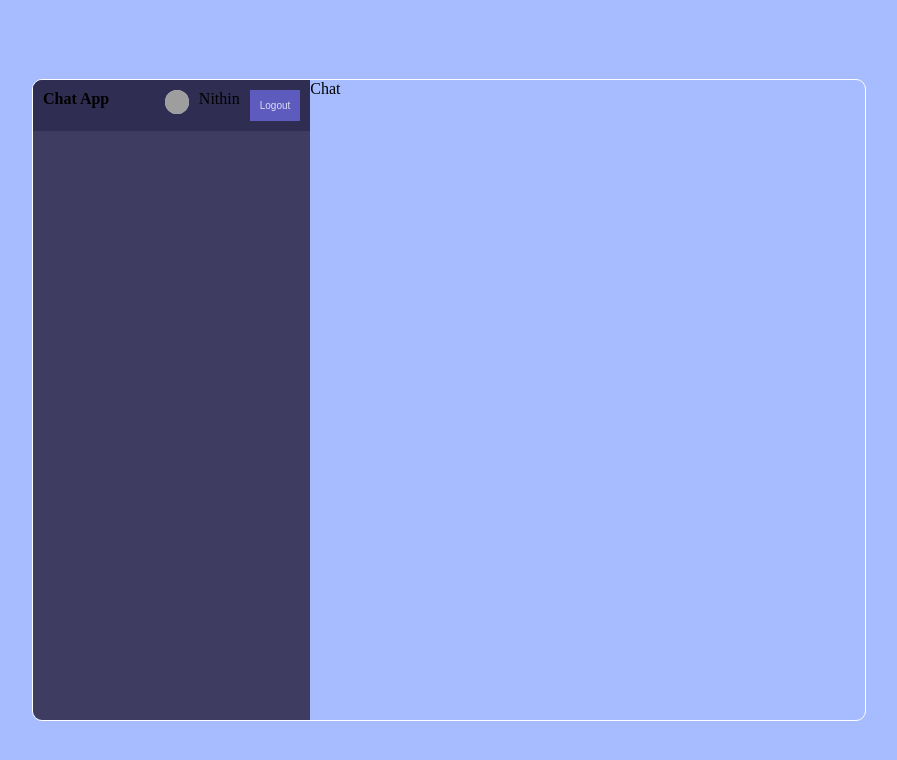
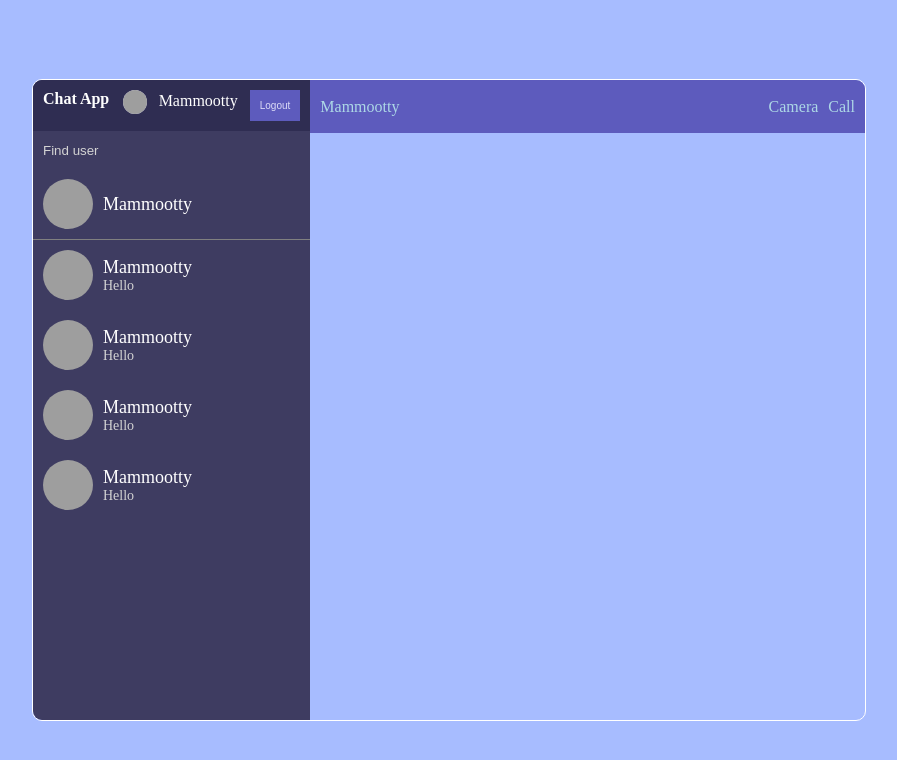
Before and after one commit to nithinpk01/chatApp, a React app: page / in a window 1280 px wide. Shown: the whole page, without its empty margins (191-1088 px from the left). Built offline with nearby package versions, Linux system fonts and the light colour scheme; grey boxes are pictures that could not be loaded.

Commit message:
chat and search component

```diff
--- a/src/components/Chat.jsx
+++ b/src/components/Chat.jsx
@@ -2,6 +2,14 @@ import React from 'react'
 
 export const Chat = () => {
     return (
-        <div className='chat'>Chat</div>
+        <div className='chat'>
+            <div className='chatInfo'>
+                <span>Mammootty</span>
+                <div className='chatIcons'>
+                    <span>Camera</span>
+                    <span>Call</span>
+                </div>
+            </div>
+        </div>
     )
 }
--- /dev/null
+++ b/src/components/Chats.jsx
@@ -0,0 +1,36 @@
+import React from 'react'
+
+export const Chats = () => {
+    return (
+        <div className='chats'>
+            <div className='userChat'>
+                <img src="https://encrypted-tbn0.gstatic.com/images?q=tbn:ANd9GcQ8-qoEu8CufLRikenolkGsWfU8deYoArcacQBtKn1rPQ&s" alt="" />
+                <div className="userChatInfo">
+                    <span>Mammootty</span>
+                    <p>Hello</p>
+                </div>
+            </div>
+            <div className='userChat'>
+                <img src="https://encrypted-tbn0.gstatic.com/images?q=tbn:ANd9GcQ8-qoEu8CufLRikenolkGsWfU8deYoArcacQBtKn1rPQ&s" alt="" />
+                <div className="userChatInfo">
+                    <span>Mammootty</span>
+                    <p>Hello</p>
+                </div>
+            </div>
+            <div className='userChat'>
+                <img src="https://encrypted-tbn0.gstatic.com/images?q=tbn:ANd9GcQ8-qoEu8CufLRikenolkGsWfU8deYoArcacQBtKn1rPQ&s" alt="" />
+                <div className="userChatInfo">
+                    <span>Mammootty</span>
+                    <p>Hello</p>
+                </div>
+            </div>
+            <div className='userChat'>
+                <img src="https://encrypted-tbn0.gstatic.com/images?q=tbn:ANd9GcQ8-qoEu8CufLRikenolkGsWfU8deYoArcacQBtKn1rPQ&s" alt="" />
+                <div className="userChatInfo">
+                    <span>Mammootty</span>
+                    <p>Hello</p>
+                </div>
+            </div>
+        </div>
+    )
+}
--- a/src/components/Home.jsx
+++ b/src/components/Home.jsx
@@ -1,5 +1,5 @@
 import React from 'react'
-import '../components/Register.scss';
+import '../components/Style.scss';
 import { Sidebar } from './Sidebar'
 import { Chat } from './Chat'
 export const Home = () => {
--- a/src/components/Login.jsx
+++ b/src/components/Login.jsx
@@ -1,5 +1,5 @@
 import React from 'react'
-import '../components/Register.scss';
+import '../components/Style.scss';
 
 export const Login = () => {
     return (
--- a/src/components/Navbar.jsx
+++ b/src/components/Navbar.jsx
@@ -5,7 +5,7 @@ export const Navbar = () => {
             <span className="logo">Chat App</span>
             <div className="user">
                 <img src="https://encrypted-tbn0.gstatic.com/images?q=tbn:ANd9GcQ8-qoEu8CufLRikenolkGsWfU8deYoArcacQBtKn1rPQ&s" alt="" />
-                <span>Nithin</span>
+                <span>Mammootty</span>
                 <button>Logout</button>
             </div>
         </div>
--- a/src/components/Register.jsx
+++ b/src/components/Register.jsx
@@ -1,5 +1,5 @@
 import React from 'react'
-import '../components/Register.scss';
+import '../components/Style.scss';
 
 export const Register = () => {
     return (
--- /dev/null
+++ b/src/components/Search.jsx
@@ -0,0 +1,17 @@
+import React from 'react'
+
+export const Search = () => {
+    return (
+        <div className='search'>
+            <div className='searchForm'>
+                <input type="text" name="" placeholder='Find user' id="" />
+            </div>
+            <div className='userChat'>
+                <img src="https://encrypted-tbn0.gstatic.com/images?q=tbn:ANd9GcQ8-qoEu8CufLRikenolkGsWfU8deYoArcacQBtKn1rPQ&s" alt="" />
+                <div className="userChatInfo">
+                    <span>Mammootty</span>
+                </div>
+            </div>
+        </div>
+    )
+}
--- a/src/components/Sidebar.jsx
+++ b/src/components/Sidebar.jsx
@@ -1,10 +1,14 @@
 import React from 'react'
 import { Navbar } from './Navbar'
+import { Search } from './Search'
+import { Chats } from './Chats'
 
 export const Sidebar = () => {
     return (
         <div className='sidebar'>
             <Navbar />
+            <Search/>
+            <Chats/>
         </div>
     )
 }
--- a/src/components/Register.scss
+++ b/src/components/Style.scss
@@ -86,6 +86,7 @@
 
       .logo {
         font-weight: bold;
+        color: #ffff;
       }
 
       .user {
@@ -100,6 +101,11 @@
           object-fit: cover;
         }
 
+        span {
+          padding: 2px;
+          color: #ffff;
+        }
+
         button {
           background-color: #5d5bBd;
           color: #ddddf7;
@@ -109,11 +115,81 @@
         }
       }
     }
+
+    .search {
+      border-bottom: 1px solid grey;
+
+      .searchForm {
+        padding: 10px;
+
+        input {
+          background-color: transparent;
+          border: none;
+          color: #ffff;
+          outline: none;
+
+          &::placeholder {
+            color: lightgrey;
+          }
+        }
+      }
+
+    }
+
+    .userChat {
+      padding: 10px;
+      display: flex;
+      align-items: center;
+      gap: 10px;
+      color: white;
+
+      &:hover {
+        background-color: #2f2d52;
+      }
+
+      img {
+        width: 50px;
+        height: 50px;
+        border-radius: 50%;
+        object-fit: cover;
+      }
+
+      .userChatInfo {
+        span {
+          font-weight: 500;
+          font-size: 18px;
+        }
+
+        p {
+          font-size: 14px;
+          color: lightgrey;
+        }
+      }
+    }
   }
 
   .chat {
     flex: 2;
+
+    .chatInfo {
+      height: 33px;
+      background-color: #5d5bBd;
+      display: flex;
+      align-items: center;
+      justify-content: space-between;
+      gap: 10px;
+      padding: 10px;
+      color: lightblue;
+
+      .chatIcons {
+        display: flex;
+        align-items: center;
+        gap: 10px;
+
+        span {
+          cursor: pointer;
+        }
+      }
+    }
   }
 }
-
-.sidebar {}
```
